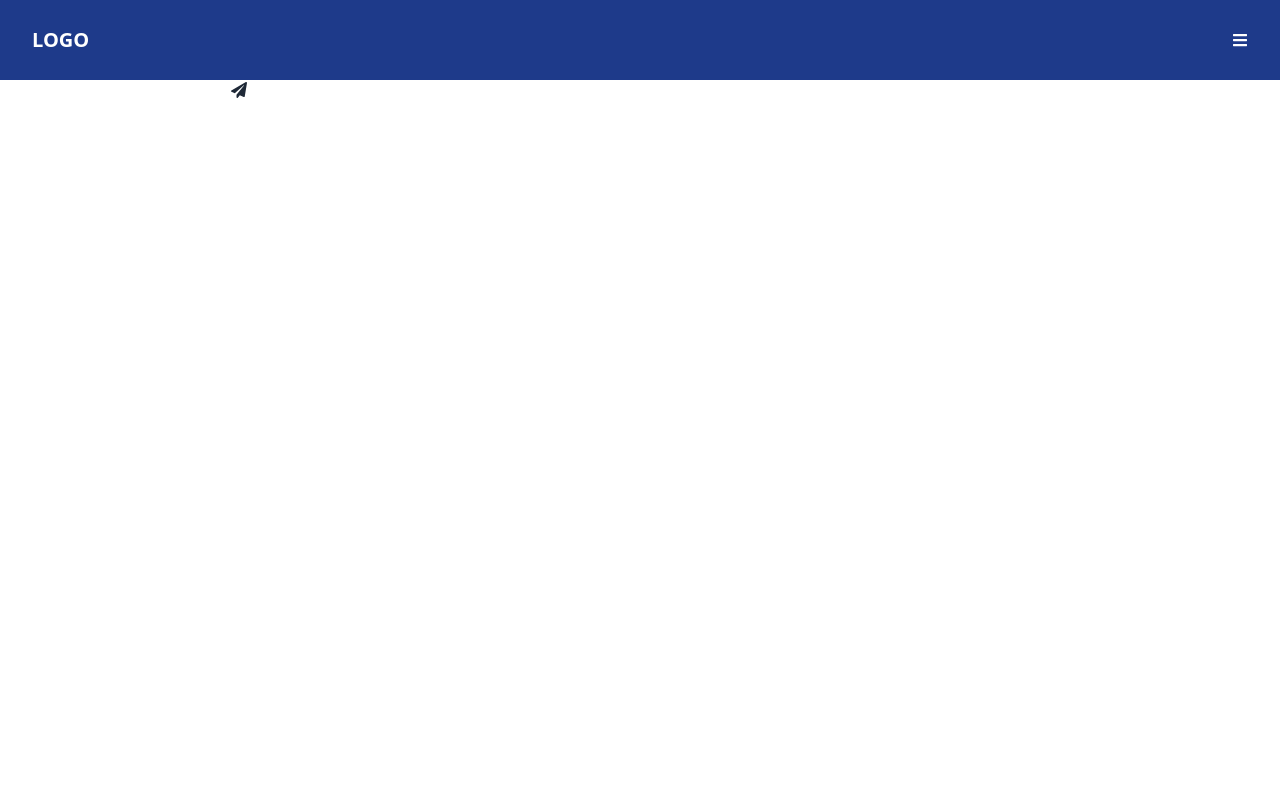
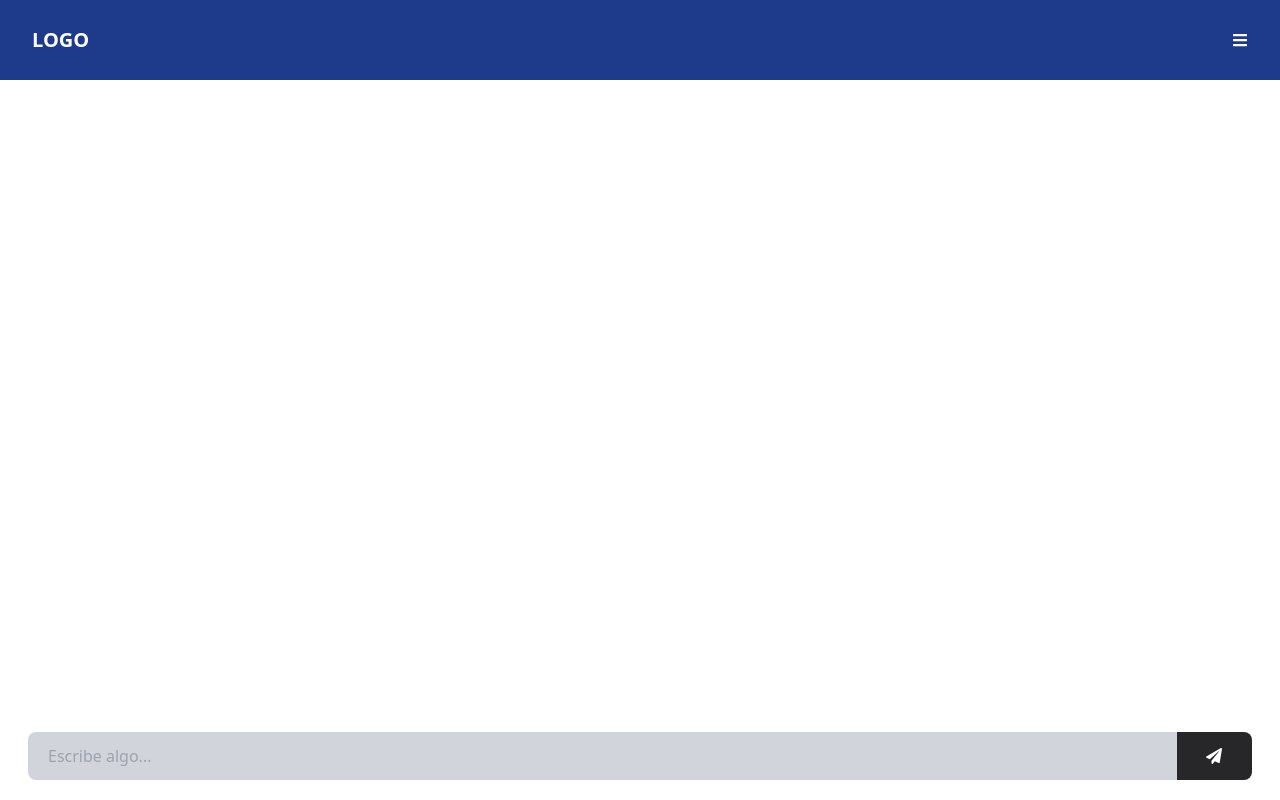
Before and after one commit to erwaen/RemoteDevGuru, a React (Vite) app in the folder frontend/: page / in a window 1280 px wide. Built offline with nearby package versions, Linux system fonts and the light colour scheme.

Commit message:
Styles added to Message.jsx, SendMessage.jsx and editing the Readme.md

```diff
--- a/frontend/src/components/Message.jsx
+++ b/frontend/src/components/Message.jsx
@@ -1,22 +1,16 @@
 import React from "react";
 
 const Message = ({ message }) => {
-  //console.log(message);
-  return(
+  //return a chat bubble per message
+  return (
     <div>
-      <div>{message}</div>
+      <div className="chat chat-end">
+        <div className="chat-bubble bg-zinc-700 flex">
+          <p className="flex">{message}</p>
+        </div>
+      </div>
     </div>
-  )
-
-  // return (
-  //   <div>
-  //     <div className="chat chat-start">
-  //       <div className="chat-bubble bg-white border border-black">
-  //         <p className="text-black text-sm md:text-base">{message.text}</p>
-  //       </div>
-  //     </div>
-  //   </div>
-  // );
+  );
 };
 
 export default Message;
--- a/frontend/src/components/NavBar.jsx
+++ b/frontend/src/components/NavBar.jsx
@@ -17,7 +17,7 @@ function Navbar() {
   return (
     <header className="flex items-center justify-between h-20 px-8 bg-blue-900 text-white">
       <h3 className="text-xl font-semibold">LOGO</h3>
-      <nav ref={navRef} className="fixed top-0 left-0 h-screen w-screen flex flex-col items-center justify-center gap-6 bg-blue-900 transition-transform duration-500 transform -translate-y-full z-50">
+      <nav ref={navRef} className="fixed top-0 h-screen bg-blue-900 transition-transform duration-500 transform -translate-y-full">
         {menuOptions.map((option) => (
           <a key={option.id} href={option.href} className="text-white hover:text-red-500">
             {option.label}
--- a/frontend/src/components/SendMessage.jsx
+++ b/frontend/src/components/SendMessage.jsx
@@ -3,16 +3,10 @@ import { FaPaperPlane } from "react-icons/fa";
 
 const SendMessage = ({ onSend }) => {
   const [value, setValue] = useState("");
-  //const [errorMessage, setErrorMessage] = useState("");
+  const [errorMessage, setErrorMessage] = useState("");
 
   // const handleSendMessage = async (e) => {
   //   e.preventDefault();
-
-  //   //Si el mensaje esta vacio renderiza un aviso y retorna
-  //   if (!value) {
-  //     setErrorMessage("Por favor ingrese un mensaje");
-  //     return;
-  //   }
 
   //   try {
   //     const endpoint = `http://localhost:8001/api/chat/user_message`;
@@ -62,7 +56,6 @@ const SendMessage = ({ onSend }) => {
   // };
 
   //set value on prop value
-
   const handleChange = (e) => {
     setValue(e.target.value);
   };
@@ -70,72 +63,47 @@ const SendMessage = ({ onSend }) => {
   //set value on prop value when Enter is presionated
   const handleKeyDown = (e) => {
     if (e.key == "Enter") {
-      onSend(value);
-      setValue(""); //prop value is emptied
+      handleSendMessage();
     }
   };
 
-  // return (
-  //   <div>
-  //     <input
-  //       type="text"
-  //       placeholder="Type a message"
-  //       value={text}
-  //       onChange={handleChange}
-  //       onKeyDown={handleKeyDown}
-  //     />
-  //     <button onClick={() => {
-  //       onSend(text);
-  //       setText('');
-  //     }}>Send</button>
-  //   </div>
-  // );
+  //call onSend
+  const handleSendMessage = () => {
+    //if value is empty show a warning
+    if (value == "") {
+      setErrorMessage("Por favor, Escriba un mensaje...");
+      return;
+    }
+    onSend(value);
+    setValue(""); //prop value is emptied
+    setErrorMessage(""); //prop ErrorMessage is emptied
+  };
 
   return (
-    <div>
+    <div className="fixed bottom-3 left-7 right-7 items-center">
+      <div className="flex justify-between">
+        {/* Box input */}
         <input
           type="text"
+          className="w-full h-12 bg-gray-300 rounded-l-lg ps-5"
           value={value}
+          placeholder="Escribe algo..."
           onChange={handleChange}
           onKeyDown={handleKeyDown}
         />
+
+        {/* Button submit message */}
         <button
-        onClick={() => {
-          onSend(value);
-          setValue("");
-        }}
+          className="flex w-20 h-12 rounded-r-lg items-center justify-center bg-zinc-800"
+          onClick={handleSendMessage}
         >
-        <FaPaperPlane />
+          <FaPaperPlane style={{ color: "#ffffff" }} />
         </button>
       </div>
 
-    // <div onSubmit={handleSendMessage} className="fixed bottom-0 left-0 right-0">
-    //   <form className="flex items-center justify-between">
-    //     {/* Box input */}
-    //     <input
-    //       type="text"
-    //       className="w-full h-12 rounded-l-lg p-4 border-t mr-0 border-b border-l text-gray-800 border-gray-200 bg-gray-300"
-    //       placeholder="Escribe tu mensaje..."
-    //       value={value}
-    //       onChange={(e) => setValue(e.target.value)}
-    //     />
-
-    //     {/* Button submit message */}
-    //     <button
-    //       type="submit"
-    //       className="w-17 h-12 bg-blue-900 text-white rounded-r-md px-3 text-lg flex items-center justify-center"
-    //     >
-    //       <FaPaperPlane />
-    //     </button>
-    //   </form>
-
-    //   {
-    //     /*Show an error message under box input*/
-    //     errorMessage && (
-    //       <p className="text-red-500 text-xs italic mt-2">{errorMessage}</p>
-    //     )
-    //   }
-    // </div>
+      {/*Show an error message under box input*/}
+      <p className="text-red-500 text-xs italic mt-2">{errorMessage}</p>
+    </div>
   );
 };
 
```
Also changed, not shown: 1 other file (tests, documents, lock files or other folders). Lines whose indentation alone changed are shown as unchanged.
